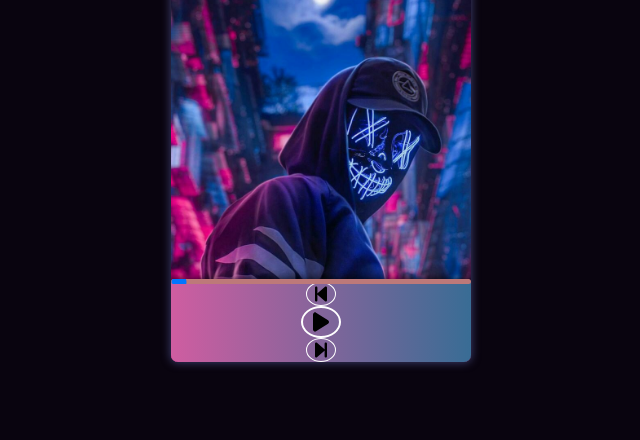
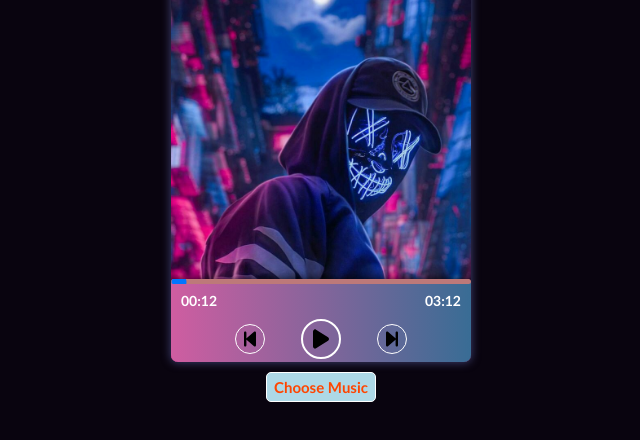
Before and after one commit to ElaasriTarik/Music-Player, a plain HTML site: page Music App/index.html in a window 1280 px wide. Shown: the part 148-588 px from the top of the page, without its empty margins (319-959 px from the left). Drawn offline with Linux system fonts and the light colour scheme.

Commit message:
Update index.html

```diff
--- a/Music App/index.html
+++ b/Music App/index.html
@@ -17,19 +17,32 @@
       <img src="d2a27f3a9675d50800cc38e5d783905f.jpg" class="previewImage">
       <div class="settings">
         <!-- <span class="songDuration"></span>-->
-        <input type="range" class="songCurrentTime" value="0">
-         <div class="previousBtn">
+        <input type="range" class="songCurrentTime" value="0" min="0">
+        <div class="timerBox">
+            <div class="currentSongTime">
+                <span class="currentMinutes">00:</span><span class="currentSeconds">12</span>
+            </div>
+            <div class="songDurationHtml">
+                <span class="durationMinutes">03:</span><span class="durationSeconds">12</span>
+            </div>
+        </div>
+        <div class="musicControl">
+
+          <div class="previousBtn controlBtns">
             <img src="backward-step-solid.svg" class="icon">
-         </div>
-         <div class="pausePlay" draggable="true">
+          </div>
+          <div class="pausePlay controlBtns" draggable="true">
             <img src="play-solid.svg" class="icon playAndPauseIcon">
-         </div>
-         <div class="nextBtn" draggable="true">
+          </div>
+          <div class="nextBtn controlBtns" draggable="true">
             <img src="forward-step-solid.svg" class="icon">
-         </div>
+          </div>
+        </div>
       </div>
     </div>
-    <input type="file" multiple style="color:white" accept="audio/*" class="inputFiles">
+    <div class="filesBox">
+      <input type="file" multiple accept="audio/*" class="inputFiles">
+    </div>
 
     <script type="text/javascript" src="howler.js"></script>
   </body>
```
